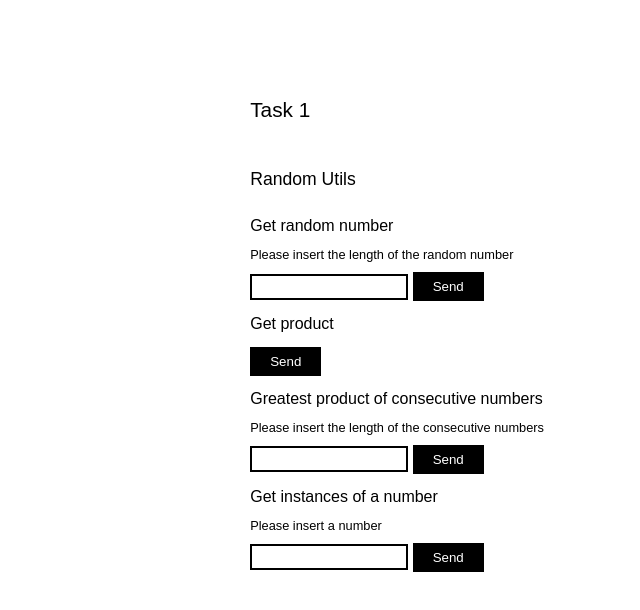
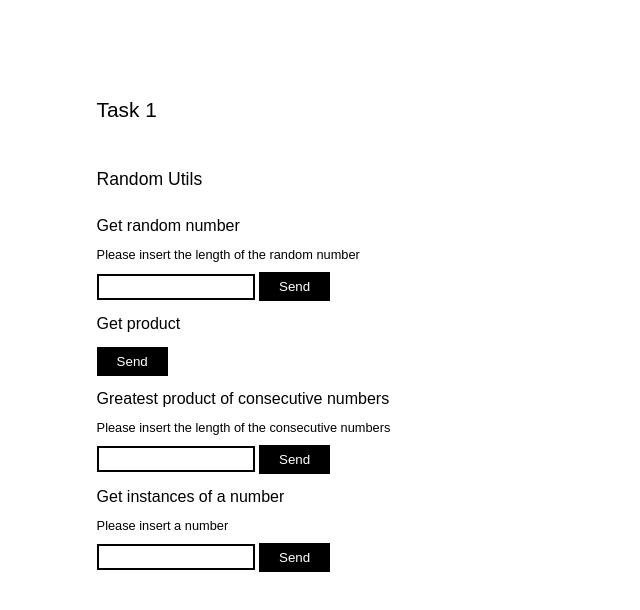
Before and after one commit to Ferperemero86/Random-utils, a plain HTML site: page index.html in a window 1280 px wide. Shown: the whole page, without its empty margins (313-953 px from the left). Drawn offline with Linux system fonts and the light colour scheme.

Commit message:
Fix styles

```diff
--- a/css/styles.css
+++ b/css/styles.css
@@ -80,30 +80,30 @@ body {
 
 #wrapp .first-heading {
     font-size: 1.3em;
-    padding: 0 0 0 27%;
+    padding: 0 0 0 10%;
     margin: 0 0 50px;
 }
 
 #wrapp .second-heading {
     font-size: 1.1em;
-    padding: 0 0 0 27%;
+    padding: 0 0 0 10%;
     margin: 0 0 30px 0;
 }
 
 #wrapp .task-field {
-    margin: 30px 0 0 27%;
-    width: 50%;
+    margin: 30px 0 0 10%;
+    width: 80%;
     text-align: justify;
 }
 
-@media screen and (min-width: 800px) {
+@media screen and (min-width: 700px) {
     #wrapp .first-heading,
     #wrapp .second-heading {
-        padding: 0 0 0 40%;
+        padding: 0 0 0 20%;
     }
 
     #wrapp .task-field {
-        margin: 0 0 0 40%;
+        margin: 0 0 0 20%;
     }
 }
 
```
